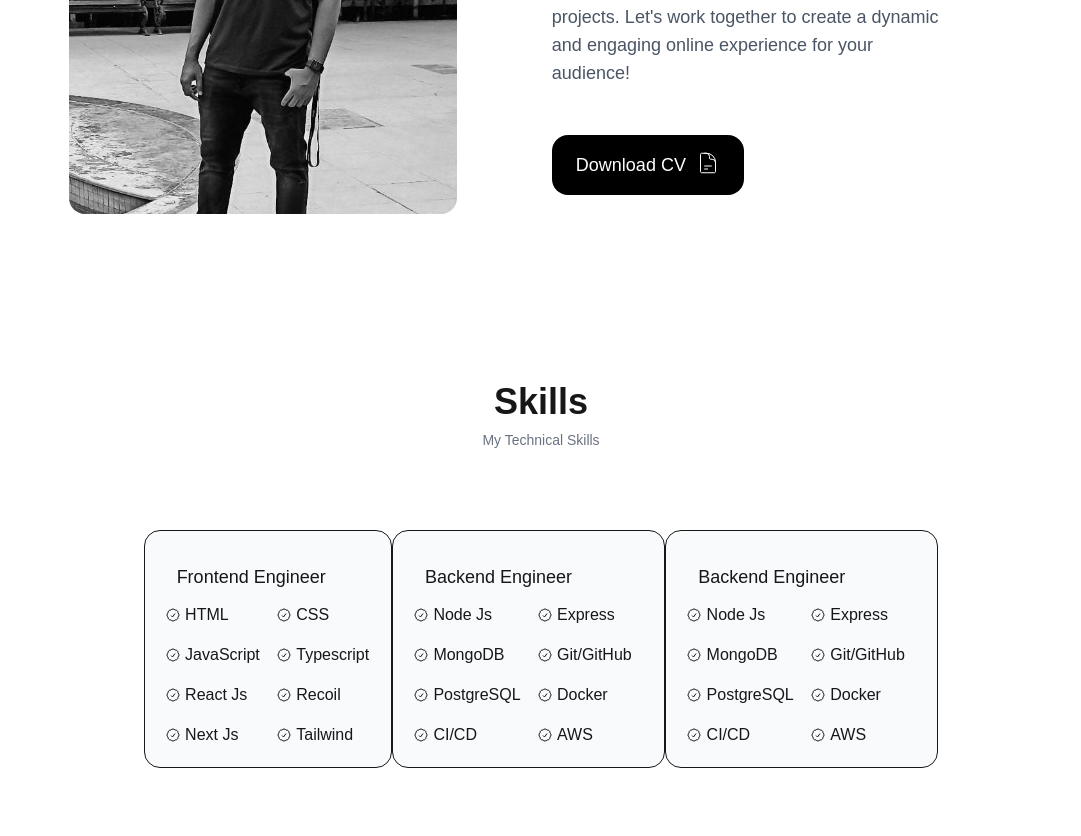
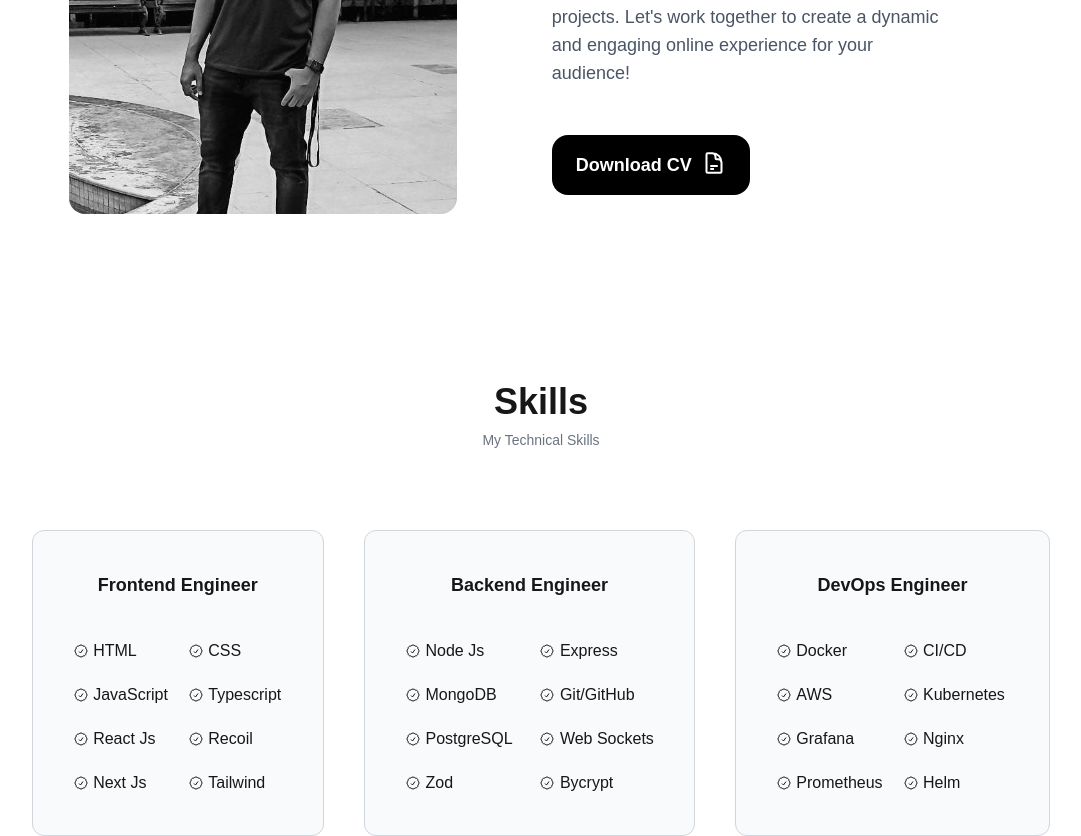
Before and after one commit to Ale-Math/portfolio, a Next.js app in the folder portfolio/: page / in a window 1280 px wide. Shown: the part 1160-1996 px from the top of the page, without its empty margins (99-1180 px from the left). Before the commit the page ends 1928 px from the top, so only its background shows below. Built offline with nearby package versions, Linux system fonts and the light colour scheme.

Commit message:
refactored Header and Home

```diff
--- a/portfolio/app/Components/BigTile.tsx
+++ b/portfolio/app/Components/BigTile.tsx
@@ -7,12 +7,14 @@ interface BigTileProps {
 
 export function BigTile(props: BigTileProps) {
   return (
-    <div className="border bg-slate-50 rounded-2xl p-5">
+    <div className="border border-gray-300 bg-slate-50 rounded-xl p-10">
       <div>
-        <p className="text-lg p-3">{props.title}</p>
-        <div className="grid grid-cols-2 gap-4">
+        <p className="text-lg font-bold  flex justify-center pb-10">
+          {props.title}
+        </p>
+        <div className="grid grid-cols-2 gap-5">
           {props.skill.map((skill, index) => (
-            <div key={index} className="flex items-center">
+            <div key={index} className="flex items-center text-md">
               <Tick />
               &nbsp;{skill}
             </div>
--- a/portfolio/app/Components/Button.tsx
+++ b/portfolio/app/Components/Button.tsx
@@ -8,7 +8,7 @@ interface ButtonProps {
 
 export function Button(props: ButtonProps) {
   return (
-    <button className="flex justify-center bg-black py-4 px-6 rounded-2xl text-lg  text-white cursor-pointer">
+    <button className="flex justify-center bg-black py-4 px-6 rounded-2xl text-lg font-bold  text-white cursor-pointer">
       {props.preIcon}
       {props.text}
       {props.postIcon}
--- a/portfolio/app/Components/Icons/document.tsx
+++ b/portfolio/app/Components/Icons/document.tsx
@@ -5,6 +5,7 @@ export function Document() {
       fill="none"
       viewBox="0 0 24 24"
       stroke="currentColor"
+      strokeWidth="2"
       className="size-6 "
     >
       <path d="M19.5 14.25v-2.625a3.375 3.375 0 0 0-3.375-3.375h-1.5A1.125 1.125 0 0 1 13.5 7.125v-1.5a3.375 3.375 0 0 0-3.375-3.375H8.25m0 12.75h7.5m-7.5 3H12M10.5 2.25H5.625c-.621 0-1.125.504-1.125 1.125v17.25c0 .621.504 1.125 1.125 1.125h12.75c.621 0 1.125-.504 1.125-1.125V11.25a9 9 0 0 0-9-9Z" />
--- a/portfolio/app/Components/Icons/hello.tsx
+++ b/portfolio/app/Components/Icons/hello.tsx
@@ -5,6 +5,7 @@ export function Hello() {
       fill="none"
       viewBox="0 0 24 24"
       stroke="currentColor"
+      strokeWidth="2.5"
       className="size-5 rotate-320"
     >
       <path d="M6 12 3.269 3.125A59.769 59.769 0 0 1 21.485 12 59.768 59.768 0 0 1 3.27 20.875L5.999 12Zm0 0h7.5" />
--- /dev/null
+++ b/portfolio/app/Components/PageComponents/Header.tsx
@@ -0,0 +1,17 @@
+export function Header() {
+  return (
+    <div className="flex justify-between w-full px-36 p-7 sticky top-0 bg-white  ">
+      <div>Alexander</div>
+      <div>
+        <ul className="flex gap-4 text-md">
+          <li>Home</li>
+          <li>About</li>
+          <li>Skills</li>
+          <li>Services</li>
+          <li>Portfolio</li>
+          <li>Contact</li>
+        </ul>
+      </div>
+    </div>
+  );
+}
--- /dev/null
+++ b/portfolio/app/Components/PageComponents/Home.tsx
@@ -0,0 +1,30 @@
+import { HandSvg } from "@/app/Images/Hand";
+import { Button } from "../Button";
+import { Hello } from "../Icons/hello";
+
+export function HomeSection() {
+  return (
+    <div className="py-24 w-11/12 flex justify-center">
+      <div className="w-1/5"></div>
+      <div className="w-2/5 space-y-4">
+        <p className="text-6xl font-bold">Alexander P.</p>
+        <div className="flex items-center">
+          <p className="text-6xl font-bold">Mathew</p> &nbsp;&nbsp; <HandSvg />
+        </div>
+        <p className="text-xl text-gray-600">———— &nbsp; Software Developer</p>
+        <p className="w-4/5 text-lg/6 text-gray-500 pb-10">
+          As a Software Engineer, I am driven by a deep passion for acquiring
+          new skills and expertise to create stunning and fully responsive
+          applications.
+        </p>
+        <Button text="Say Hello &nbsp;" postIcon={<Hello />} />
+      </div>
+      <div className="w-2/5">
+        <img
+          className="rounded-full object-cover h-72 w-72"
+          src="\Alex.jpg"
+        ></img>
+      </div>
+    </div>
+  );
+}
--- a/portfolio/app/page.tsx
+++ b/portfolio/app/page.tsx
@@ -3,52 +3,16 @@ import { Button } from "./Components/Button";
 import { Call } from "./Components/Icons/call";
 import { Case } from "./Components/Icons/case";
 import { Document } from "./Components/Icons/document";
-import { Hello } from "./Components/Icons/hello";
 import { Trophy } from "./Components/Icons/trophy";
+import { Header } from "./Components/PageComponents/Header";
+import { HomeSection } from "./Components/PageComponents/Home";
 import { Tile } from "./Components/tile";
-import { HandSvg } from "./Images/Hand";
 
 export default function Home() {
   return (
     <div className=" flex-col flex items-center relative h-full w-full">
-      <div className="flex justify-between w-full px-36 p-7 sticky top-0 bg-white  ">
-        <div>Alexander</div>
-        <div>
-          <ul className="flex gap-4 text-md">
-            <li>Home</li>
-            <li>About</li>
-            <li>Skills</li>
-            <li>Services</li>
-            <li>Portfolio</li>
-            <li>Contact</li>
-          </ul>
-        </div>
-      </div>
-      <div className="py-24 w-11/12 flex justify-center">
-        <div className="w-1/5"></div>
-        <div className="w-2/5 space-y-4">
-          <p className="text-6xl font-bold">Alexander P.</p>
-          <div className="flex items-center">
-            <p className="text-6xl font-bold">Mathew</p> &nbsp;&nbsp;{" "}
-            <HandSvg />
-          </div>
-          <p className="text-xl text-gray-600">
-            ———— &nbsp; Software Developer
-          </p>
-          <p className="w-4/5 text-lg/6 text-gray-500 pb-10">
-            As a Software Engineer, I am driven by a deep passion for acquiring
-            new skills and expertise to create stunning and fully responsive
-            applications.
-          </p>
-          <Button text="Say Hello &nbsp;" postIcon={<Hello />} />
-        </div>
-        <div className="w-2/5">
-          <img
-            className="rounded-full object-cover h-72 w-72"
-            src="\Alex.jpg"
-          ></img>
-        </div>
-      </div>
+      <Header />
+      <HomeSection />
       <div className="flex justify-center flex-col items-center space-y-10">
         <div
           className="py-1
@@ -94,7 +58,7 @@ export default function Home() {
             My Technical Skills
           </p>
         </div>
-        <div className="flex">
+        <div className="flex gap-10">
           <BigTile
             title="Frontend Engineer"
             skill={[
@@ -116,22 +80,22 @@ export default function Home() {
               "MongoDB",
               "Git/GitHub",
               "PostgreSQL",
+              "Web Sockets",
+              "Zod",
+              "Bycrypt",
+            ]}
+          />
+          <BigTile
+            title="DevOps Engineer"
+            skill={[
               "Docker",
               "CI/CD",
               "AWS",
-            ]}
-          />
-          <BigTile
-            title="Backend Engineer"
-            skill={[
-              "Node Js",
-              "Express",
-              "MongoDB",
-              "Git/GitHub",
-              "PostgreSQL",
-              "Docker",
-              "CI/CD",
-              "AWS",
+              "Kubernetes",
+              "Grafana",
+              "Nginx",
+              "Prometheus",
+              "Helm",
             ]}
           />
         </div>
```
